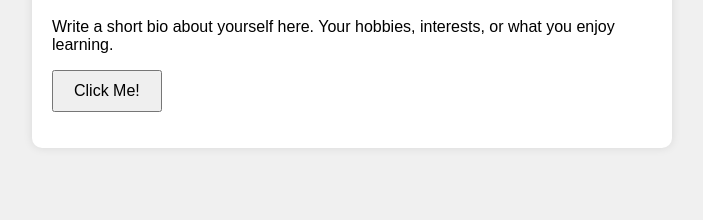
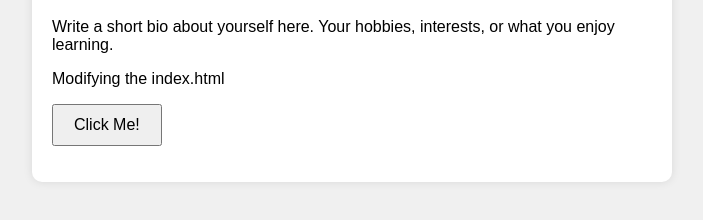
Before and after one commit to LorenceReyes/Intro-to-Web, a plain HTML site: page index.html in a window 1280 px wide. Shown: the part 122-342 px from the top of the page, without its empty margins (288-991 px from the left). Drawn offline with Linux system fonts and the light colour scheme.

Commit message:
Add a bio paragraph to index.html

```diff
--- a/index.html
+++ b/index.html
@@ -13,6 +13,11 @@
             Write a short bio about yourself here. Your hobbies, interests, or what you enjoy learning.
         </p>
 
+
+        <p class= "bio"> Modifying the index.html</p>
+
+
+
         <button id="btn">Click Me!</button>
         <p id="message"></p>
     </div>
```
